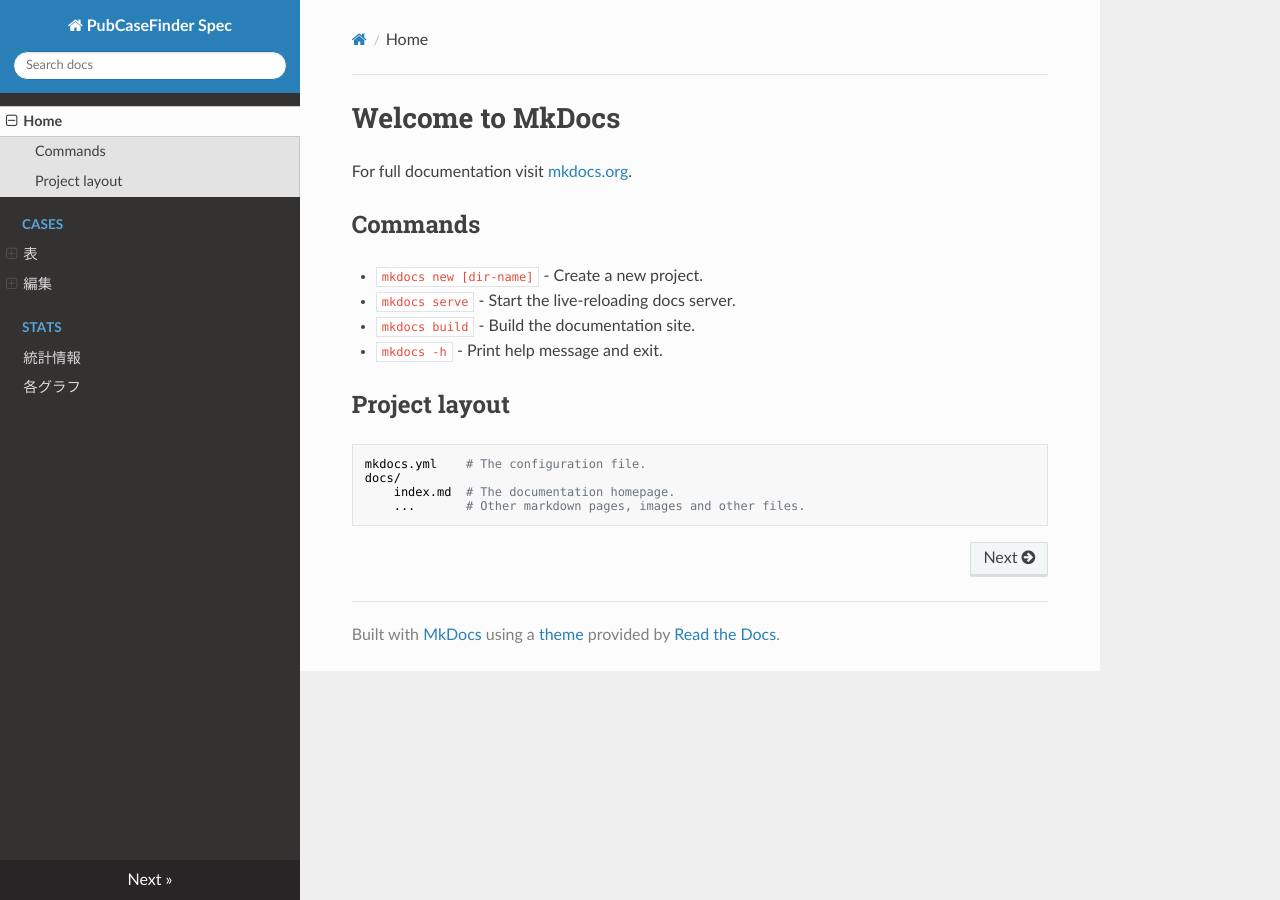
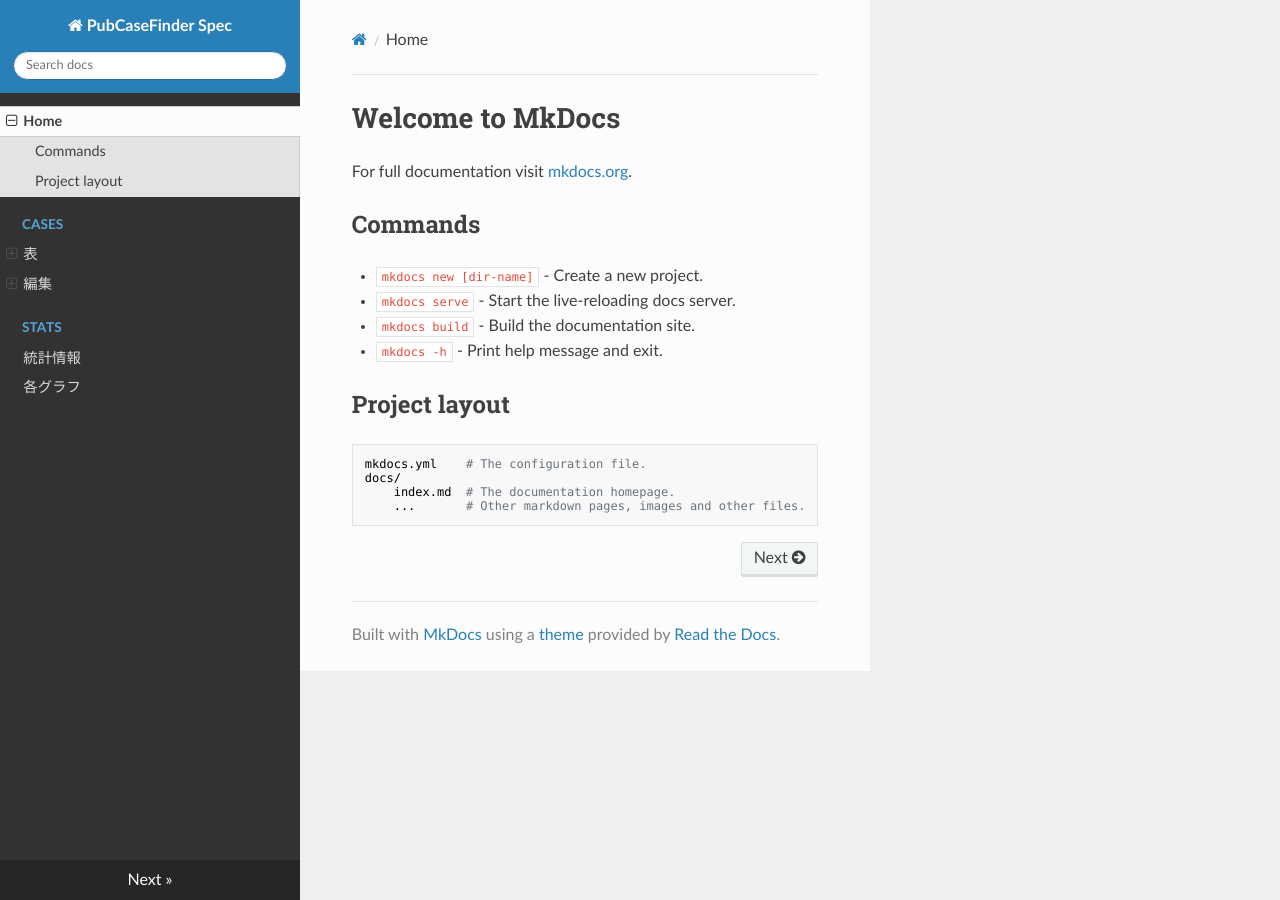
Before and after one commit to PubCaseFinder/pubcasefinder_spec, an MkDocs documentation site: the page built from docs/index.md, in a window 1280 px wide. Built offline with MkDocs 1.6.1, drawn with Linux system fonts in a browser that asks for light colours; nearby versions of some CDN libraries.

Commit message:
extra.css追加

```diff
--- /dev/null
+++ b/docs/css/extra.css
@@ -0,0 +1,3 @@
+.wy-nav-content {
+  max-width: fit-content;
+}
--- a/mkdocs.yml
+++ b/mkdocs.yml
@@ -22,3 +22,5 @@ nav:
   - Stats:
     - 統計情報: 'docs/cases/edit/basicInfo.md'
     - 各グラフ: 'docs/cases/edit/basicInfo.md'
+extra_css:
+  - css/extra.css
```
